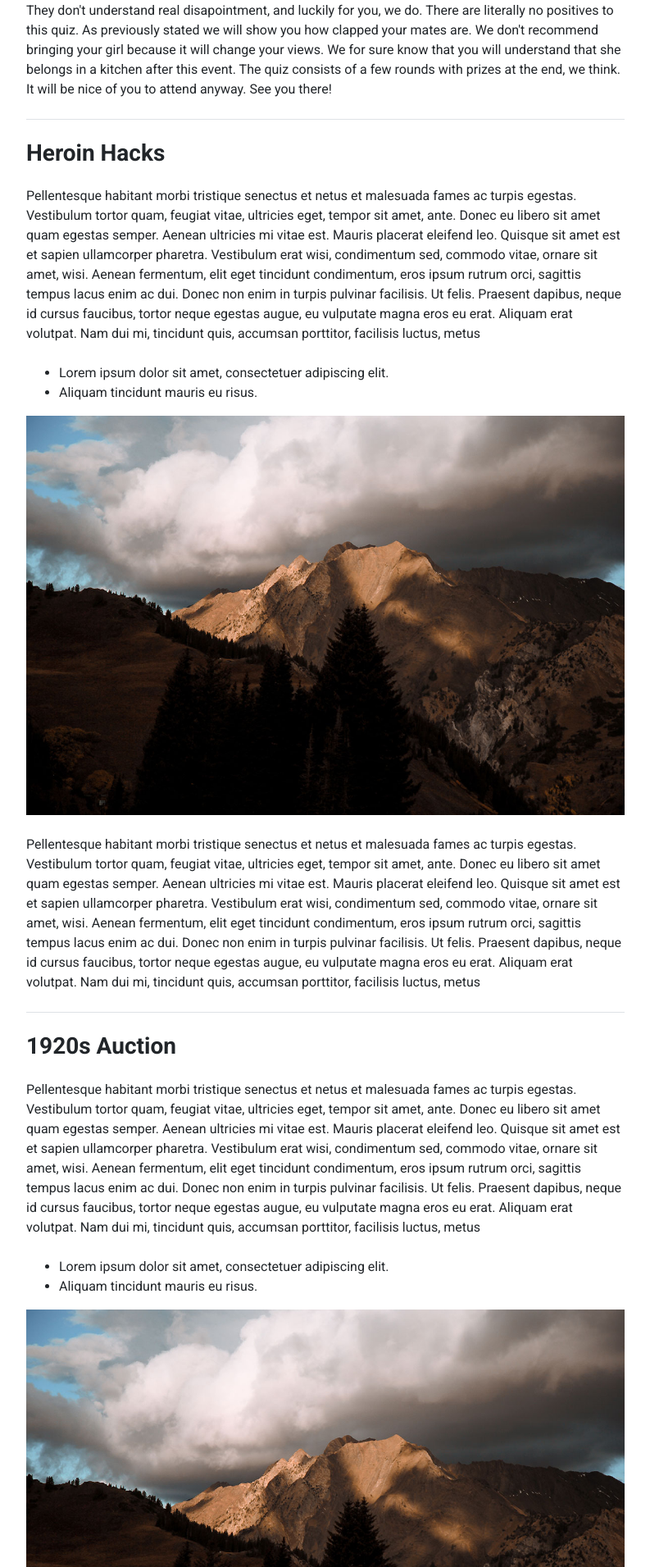
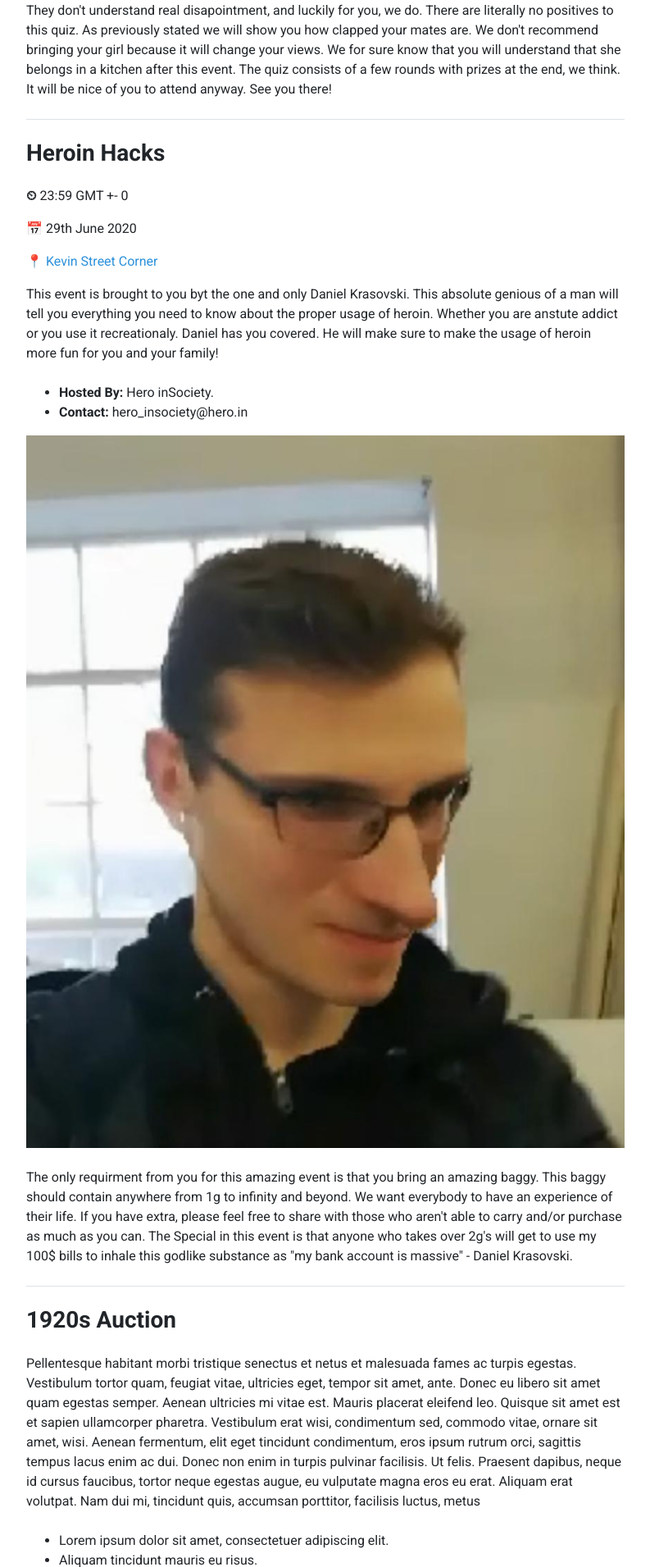
Before and after one commit to MaxZah123/Global-Software-2-Website, a Django app: template websiteproj/templates/Events.html in a window 1280 px wide. Shown: the part 4290-6201 px from the top of the page at 82% size, without its empty margins (53-846 px from the left). Run offline with Django 3.2, Linux system fonts and the light colour scheme; the template is opened without the code that fills it, so the values that code supplies are empty; some libraries are stand-ins or nearby versions.

Commit message:
Events 6
4th Event has been added.

```diff
--- a/websiteproj/templates/Events.html
+++ b/websiteproj/templates/Events.html
@@ -135,12 +135,15 @@
             <p>The Quiz event that is comingon the 22nd June is going to be a blast! Forget about the Games Society. They don't understand real disapointment, and luckily for you, we do. There are literally no positives to this quiz. As previously stated we will show you how clapped your mates are. We don't recommend bringing your girl because it will change your views. We for sure know that you will understand that she belongs in a kitchen after this event. The quiz consists of a few rounds with prizes at the end, we think. It will be nice of you to attend anyway. See you there!<p>
             <div class="border-bottom my-4"></div>
 			<a id="heroin_hacks_link"><h3 class="mb-4">Heroin Hacks</h3></a>
-            <p class="mb-4">Pellentesque habitant morbi tristique senectus et netus et malesuada fames ac turpis egestas. Vestibulum tortor quam, feugiat vitae, ultricies eget, tempor sit amet, ante. Donec eu libero sit amet quam egestas semper. Aenean ultricies mi vitae est. Mauris placerat eleifend leo. Quisque sit amet est et sapien ullamcorper pharetra. Vestibulum erat wisi, condimentum sed, commodo vitae, ornare sit amet, wisi. Aenean fermentum, elit eget tincidunt condimentum, eros ipsum rutrum orci, sagittis tempus lacus enim ac dui. Donec non enim in turpis pulvinar facilisis. Ut felis. Praesent dapibus, neque id cursus faucibus, tortor neque egestas augue, eu vulputate magna eros eu erat. Aliquam erat volutpat. Nam dui mi, tincidunt quis, accumsan porttitor, facilisis luctus, metus</p>
+            <p><strong>⏲</strong> 23:59 GMT +- 0</p>
+				<p><strong>📅</strong> 29th June 2020</p>
+				<p><strong>📍 </strong><a href="https://www.google.com/maps/place/TU+Dublin+Kevin+Street/@53.3377649,-6.2684121,18.7z/data=!4m8!1m2!2m1!1sst+kevin+street!3m4!1s0x48670c2089d84a1d:0x6e1d03e3d62489ae!8m2!3d53.3371436!4d-6.2682366" target="_blank">Kevin Street Corner</p></a>
+            <p class="mb-4">This event is brought to you byt the one and only Daniel Krasovski. This absolute genious of a man will tell you everything you need to know about the proper usage of heroin. Whether you are anstute addict or you use it recreationaly. Daniel has you covered. He will make sure to make the usage of heroin more fun for you and your family!</p>
             <ul>
-              <li>Lorem ipsum dolor sit amet, consectetuer adipiscing elit.</li>
-              <li>Aliquam tincidunt mauris eu risus.</li>
-            </ul><img src="{%static 'img/blog1.jpg' %}" alt="Example blog post alt" class="img-fluid mb-4">
-            <p>Pellentesque habitant morbi tristique senectus et netus et malesuada fames ac turpis egestas. Vestibulum tortor quam, feugiat vitae, ultricies eget, tempor sit amet, ante. Donec eu libero sit amet quam egestas semper. Aenean ultricies mi vitae est. Mauris placerat eleifend leo. Quisque sit amet est et sapien ullamcorper pharetra. Vestibulum erat wisi, condimentum sed, commodo vitae, ornare sit amet, wisi. Aenean fermentum, elit eget tincidunt condimentum, eros ipsum rutrum orci, sagittis tempus lacus enim ac dui. Donec non enim in turpis pulvinar facilisis. Ut felis. Praesent dapibus, neque id cursus faucibus, tortor neque egestas augue, eu vulputate magna eros eu erat. Aliquam erat volutpat. Nam dui mi, tincidunt quis, accumsan porttitor, facilisis luctus, metus</p>
+              <li><strong>Hosted By: </strong> Hero  inSociety.</li>
+              <li><strong>Contact:</strong> hero_insociety@hero.in</li>
+            </ul><img src="{%static 'img/danose.jpg' %}" alt="Quiz" class="img-fluid mb-4">
+            <p>The only requirment from you for this amazing event is that you bring an amazing baggy. This baggy should contain anywhere from 1g to infinity and beyond. We want everybody to have an experience of their life. If you have extra, please feel free to share with those who aren't able to carry and/or purchase as much as you can. The Special in this event is that anyone who takes over 2g's will get to use my 100$ bills to inhale this godlike substance as "my bank account is massive" - Daniel Krasovski.<p>
             <div class="border-bottom my-4"></div>
 			<a id="1920s_auction_link"><h3 class="mb-4">1920s Auction</h3></a>
             <p class="mb-4">Pellentesque habitant morbi tristique senectus et netus et malesuada fames ac turpis egestas. Vestibulum tortor quam, feugiat vitae, ultricies eget, tempor sit amet, ante. Donec eu libero sit amet quam egestas semper. Aenean ultricies mi vitae est. Mauris placerat eleifend leo. Quisque sit amet est et sapien ullamcorper pharetra. Vestibulum erat wisi, condimentum sed, commodo vitae, ornare sit amet, wisi. Aenean fermentum, elit eget tincidunt condimentum, eros ipsum rutrum orci, sagittis tempus lacus enim ac dui. Donec non enim in turpis pulvinar facilisis. Ut felis. Praesent dapibus, neque id cursus faucibus, tortor neque egestas augue, eu vulputate magna eros eu erat. Aliquam erat volutpat. Nam dui mi, tincidunt quis, accumsan porttitor, facilisis luctus, metus</p>
```
Also changed, not shown: websiteproj/static/img/danose.jpg (added).
